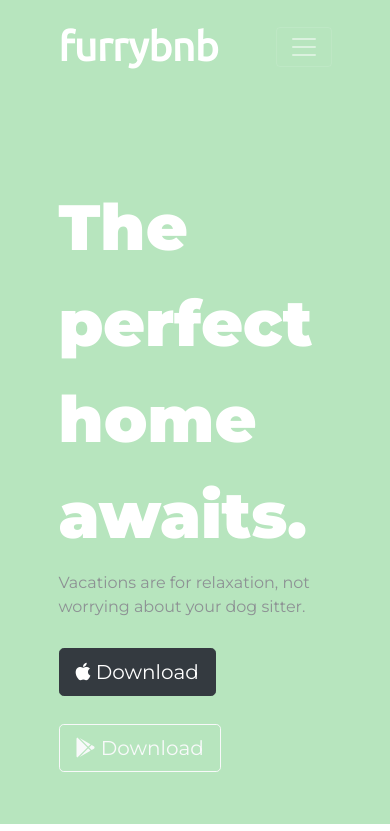
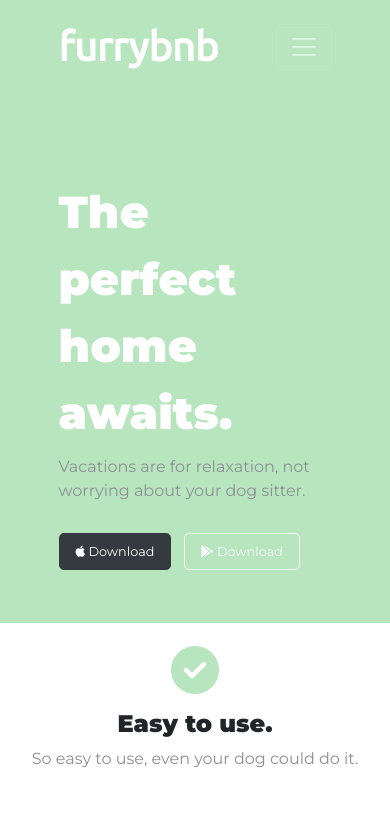
Before and after one commit to CatrinaYee/furrybnb, a plain HTML site: page index.html in a window 390 px wide. Shown: the top 831 px of the page. Drawn offline with nearby package versions, Linux system fonts and the light colour scheme.

Commit message:
updated media queries

```diff
--- a/css/styles.css
+++ b/css/styles.css
@@ -151,6 +151,27 @@ p {
   margin: 20px;
 }
 
+@media (max-width: 1280px) {
+    .dachsund {
+        margin-top: 180px;
+    }
+    .big-heading {
+        font-size: 3.5rem;
+    }
+}
+
+@media (max-width: 1039px) {
+    .btn {
+        font-size: 0.8rem;
+    }
+    .dachsund {
+        margin-top: 150px;
+    }
+    .big-heading {
+        font-size: 2.8rem;
+    }
+}
+
 @media (max-width: 991px) {
   #title {
     text-align: center;
```
